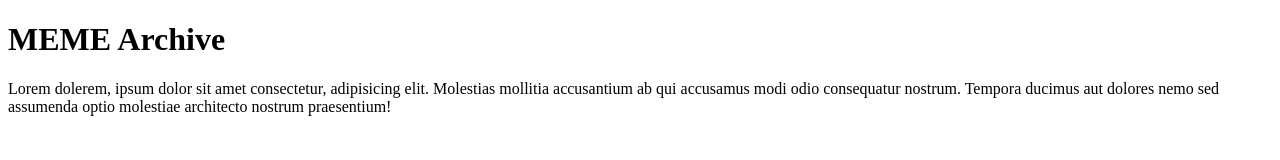
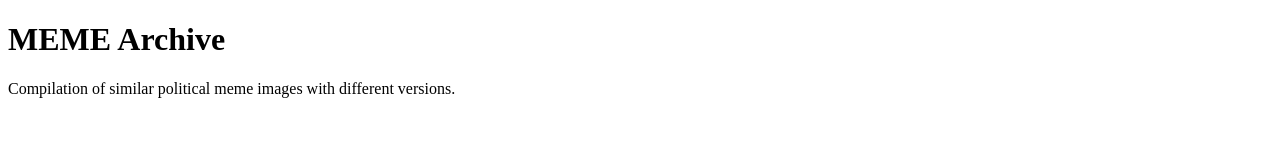
Before and after one commit to johnjsantos91/memearchive, a plain HTML site: page index.html in a window 1280 px wide. Drawn offline with Linux system fonts and the light colour scheme.

Commit message:
Update index.html

```diff
--- a/index.html
+++ b/index.html
@@ -3,14 +3,13 @@
 <head>
     <meta charset="UTF-8">
     <meta name="viewport" content="width=device-width, initial-scale=1.0">
-    <title>Document</title>
+    <title>Project 1 ART 109</title>
 </head>
 <body>
 
 
 
     <h1>MEME Archive</h1>
-    <p>Lorem dolerem, ipsum dolor sit amet consectetur, adipisicing elit. Molestias mollitia accusantium ab qui accusamus modi odio consequatur nostrum. Tempora ducimus aut dolores nemo sed assumenda optio molestiae architecto nostrum praesentium!</p>
-
+<p> Compilation of similar political meme images with different versions.</p>
 </body>
 </html>
```
